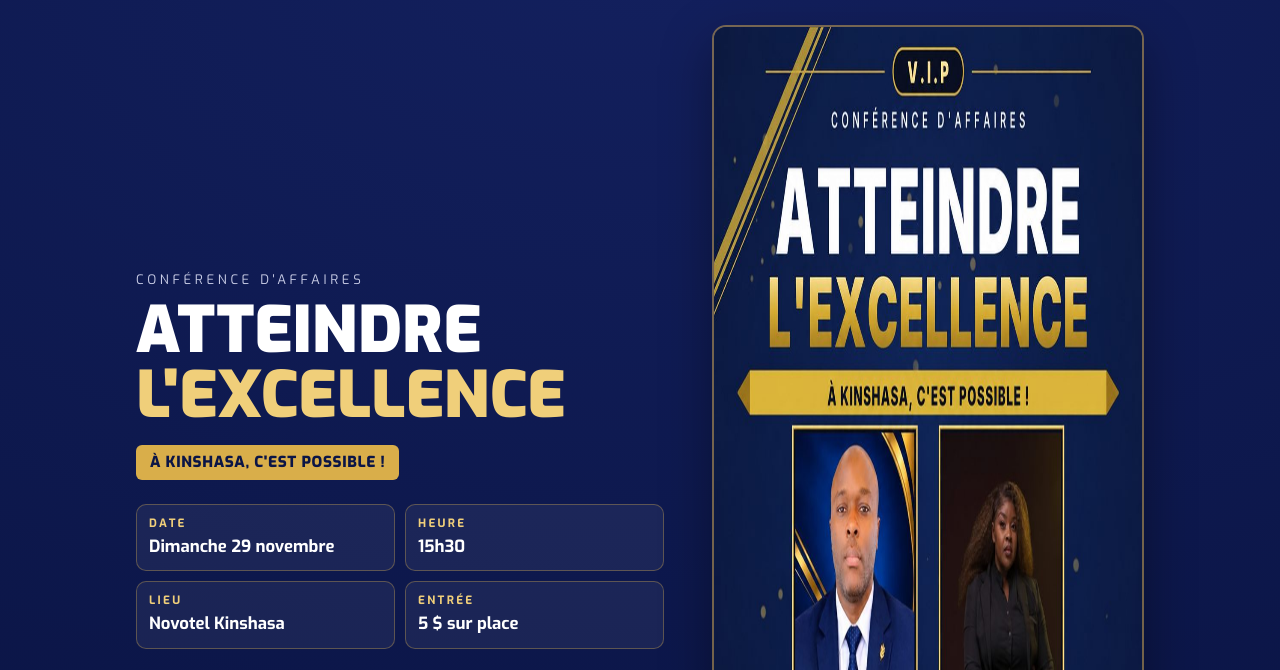
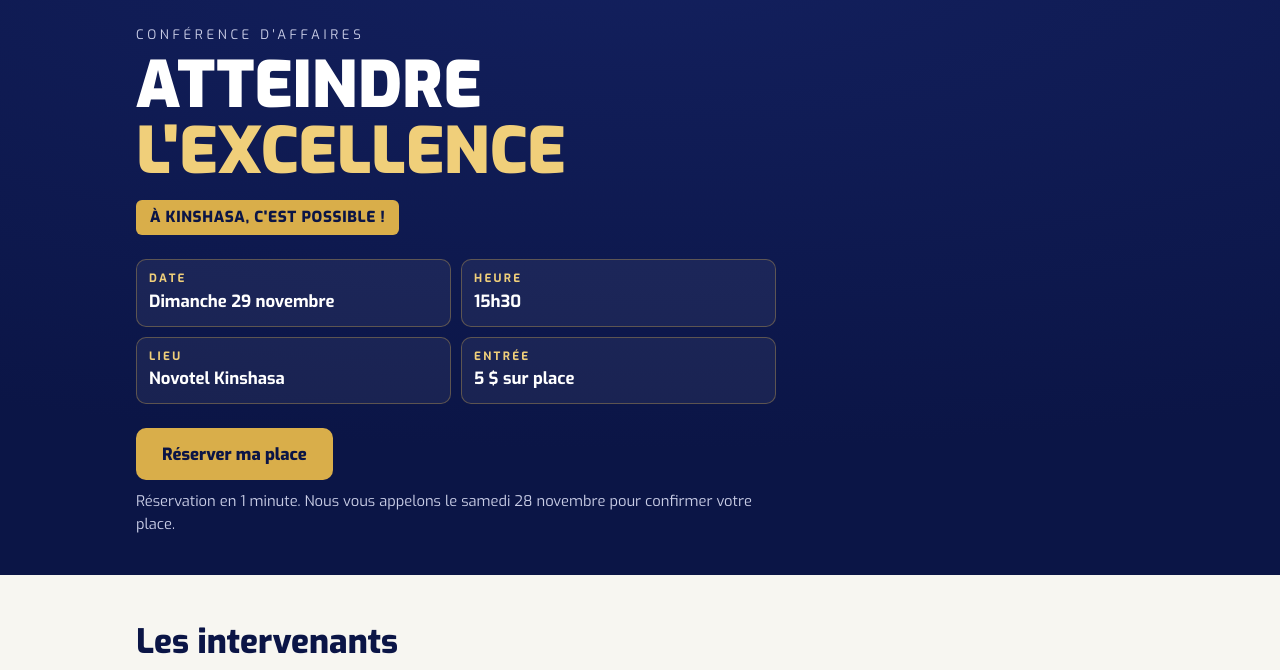
Before and after one commit to Michelmoyo/succexhub-landing, a plain HTML site: page conference/index.html in a window 1280 px wide. Shown: the part 53-723 px from the top of the page. Drawn offline with Linux system fonts and the light colour scheme.

Commit message:
Retirer l'affiche de la page de la conférence
Co-Authored-By: Claude Opus 5.5 <noreply@anthropic.com>

```diff
--- a/conference/index.html
+++ b/conference/index.html
@@ -45,7 +45,7 @@ a { color: inherit; }
 .top img { height: 30px; width: auto; }
 .badge { display: inline-block; border: 1.5px solid var(--gold); color: var(--gold-2); border-radius: 999px; padding: 4px 14px; font-weight: 700; letter-spacing: .2em; font-size: .8rem; }
 .hero-grid { display: grid; gap: 28px; margin-top: 28px; align-items: center; }
-@media (min-width: 860px) { .hero-grid { grid-template-columns: 1.1fr .9fr; gap: 48px; } }
+.hero-grid > div { max-width: 640px; }
 .kicker { letter-spacing: .28em; text-transform: uppercase; font-size: .82rem; color: #C9CDE6; margin: 0 0 8px; }
 h1 { margin: 0; font-weight: 900; line-height: 1.02; font-size: clamp(2.4rem, 9vw, 4rem); text-transform: uppercase; }
 h1 span { display: block; color: var(--gold-2); }
@@ -61,7 +61,6 @@ h1 span { display: block; color: var(--gold-2); }
 .hero .btn { margin-top: 24px; width: 100%; }
 @media (min-width: 560px) { .hero .btn { width: auto; } }
 .note { color: #C9CDE6; font-size: .92rem; margin: 10px 0 0; }
-.visual { border-radius: 14px; overflow: hidden; border: 2px solid rgba(217,174,74,.5); box-shadow: 0 18px 50px rgba(0,0,0,.35); max-width: 460px; margin: 0 auto; width: 100%; }
 
 /* Sections */
 section { padding: 48px 0; }
@@ -143,7 +142,6 @@ if (window.SX_LI_PARTNER) {
         <a class="btn" href="#reserver">Réserver ma place</a>
         <p class="note">Réservation en 1 minute. Nous vous appelons le samedi 28 novembre pour confirmer votre place.</p>
       </div>
-      <img class="visual" src="../assets/conference-excellence.jpg" alt="Affiche de la conférence Atteindre l'excellence avec les Managers Essor Schadrac Ngoy et Gloria Mansaka, dimanche 29 novembre à 15h30 au Novotel Kinshasa, entrée 5 dollars" width="1000" height="1000" fetchpriority="high">
     </div>
   </div>
 </header>
```
